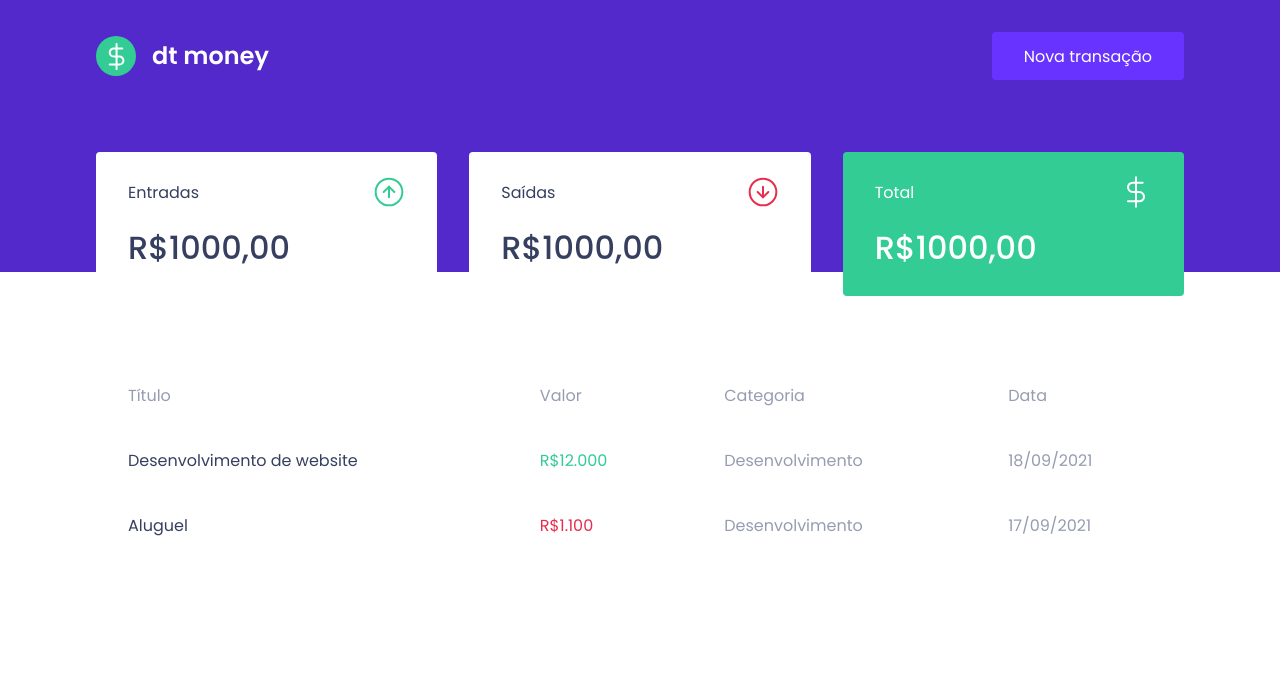
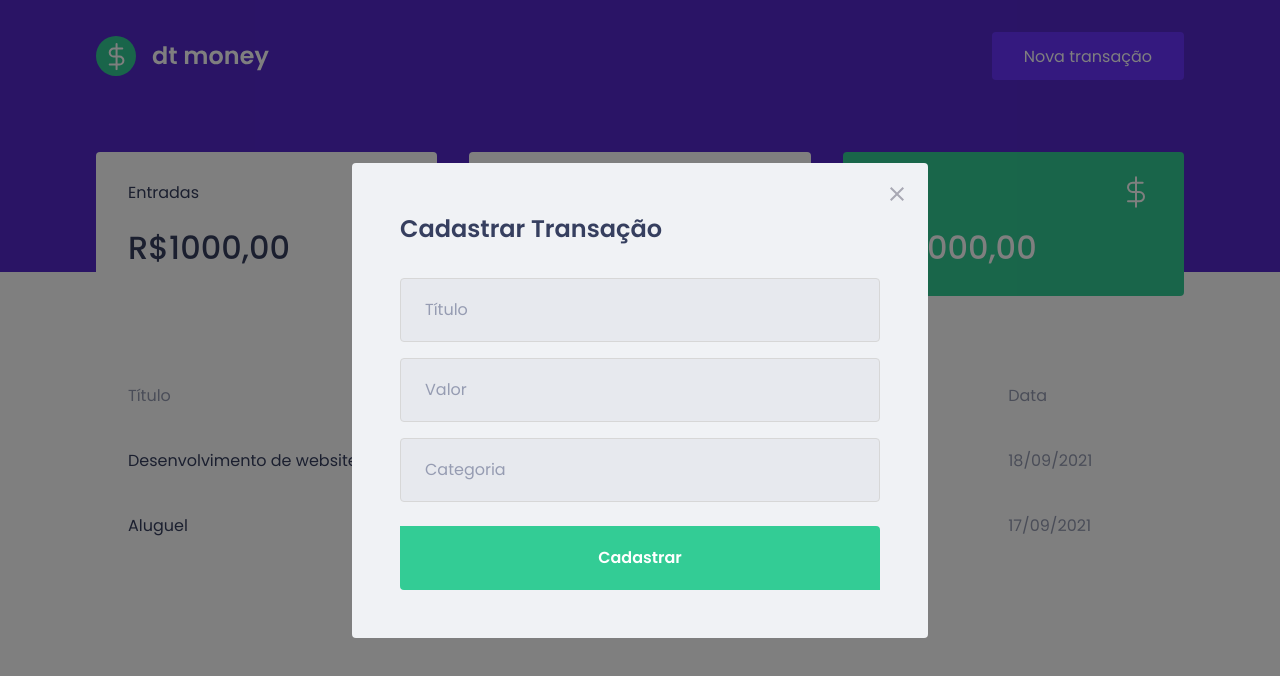
Before and after one commit to CarolLira/DT-Money-ReactJS, a React (Create React App) app: page / in a window 1280 px wide. Both pictures are taken after a click on the button "Nova transação". Shown: the top 676 px of the page. Built offline with nearby package versions, Linux system fonts and the light colour scheme; no server answers; what miragejs would draw is missing.

Commit message:
:sparkles: Create modal with react-modal library

```diff
--- a/package.json
+++ b/package.json
@@ -19,6 +19,7 @@
     "@types/node": "^12.0.0",
     "@types/react": "^17.0.0",
     "@types/react-dom": "^17.0.0",
+    "@types/react-modal": "^3.12.1",
     "@types/styled-components": "^5.1.14",
     "miragejs": "^0.1.41",
     "typescript": "^4.1.2"
--- a/src/App.tsx
+++ b/src/App.tsx
@@ -2,6 +2,9 @@
 import { Header } from './components/Header';
 import { GlobalStyle } from './styles/global';
 import { createServer } from 'miragejs';
+import Modal from 'react-modal';
+import { useState } from 'react';
+import { NewTransactionModal } from './components/NewTransactionModal';
 
 createServer({
   routes() {
@@ -16,16 +19,31 @@
           category: 'Food',
           createdAt: '18/09/2021',
         }
-          ]
+      ];
     });
   }
 });
 
+Modal.setAppElement('#root');
+
 export function App() {
+  const [isNewTransactionModalOpen, setIsNewTransactionModalOpen] = useState(false);
+
+  function handleOpenNewTransactionModal() {
+    setIsNewTransactionModalOpen(true);
+  }
+
+  function handleCloseNewTransactionModal() {
+    setIsNewTransactionModalOpen(false);
+  }
+
   return (
     <>
-      <Header/>
-      <Dashboard/>
+      <Header onOpenNewTransactionModal={handleOpenNewTransactionModal} />
+      <Dashboard />
+      <NewTransactionModal
+        isOpen={isNewTransactionModalOpen}
+        onRequestClose={handleCloseNewTransactionModal} />
       <GlobalStyle />
     </>
   );
--- a/src/components/Header/index.tsx
+++ b/src/components/Header/index.tsx
@@ -1,12 +1,16 @@
 import logoImg from '../../assets/logo.svg';
 import { Container, Content } from './styles';
 
-export function Header() {
+interface HeaderProps {
+    onOpenNewTransactionModal: () => void,
+}
+
+export function Header({onOpenNewTransactionModal}: HeaderProps) {
     return (
         <Container>
             <Content>
                 <img src={logoImg} alt="DT Money" />
-                <button type="button">
+                <button type="button" onClick={onOpenNewTransactionModal}>
                     Nova transação
                 </button>
             </Content>
--- /dev/null
+++ b/src/components/NewTransactionModal/index.tsx
@@ -0,0 +1,33 @@
+import Modal from 'react-modal';
+import { Container } from './styles';
+import closeImg from '../../assets/close.svg';
+
+interface NewTransactionModalProps {
+    isOpen: boolean,
+    onRequestClose: () => void,
+}
+
+export function NewTransactionModal({ isOpen, onRequestClose }: NewTransactionModalProps) {
+    return (
+        <Modal
+            isOpen={isOpen}
+            onRequestClose={onRequestClose}
+            overlayClassName="react-modal-overlay"
+            className="react-modal-content"
+        >
+            <button
+                type="button"
+                onClick={onRequestClose}
+                className="react-modal-close">
+                <img src={closeImg} alt="Fechar modal" />
+            </button>
+            <Container>
+                <h2>Cadastrar Transação</h2>
+                <input placeholder="Título" />
+                <input placeholder="Valor" type="Number" />
+                <input placeholder="Categoria" />
+                <button type="submit">Cadastrar</button>
+            </Container>
+        </Modal>
+    );
+}
--- /dev/null
+++ b/src/components/NewTransactionModal/styles.ts
@@ -0,0 +1,43 @@
+import styled from 'styled-components';
+
+export const Container = styled.div`
+    h2 {
+        color: var(--text-title);
+        font-size: 1.5rem;
+        margin-bottom: 2rem;
+    }
+
+    input {
+        width: 100%;
+        padding: 0 1.5rem;
+        height: 4rem;
+        border-radius: 0.25rem;
+        background: #e7e9ee;
+        border: 1px solid #d7d7d7;
+        font-weight: 400;
+        font-size: 1rem;
+        &::placeholder {
+            color: var(--text-body);
+        }
+        & + input {
+            margin-top: 1rem;
+        }
+    }
+
+    button[type="submit"] {
+        width: 100%;
+        padding:0 1.5rem;
+        height: 4rem;
+        background: var(--green);
+        color: #FFF;
+        border-radius: 0%.25rem;
+        border: 0;
+        font-size: 1rem;
+        font-weight: 600;
+        margin-top: 1.5rem;
+        transition: filter 0.2s;
+        &:hover {
+            filter: brightness(0.9);
+        }
+    }
+`;
--- a/src/styles/global.ts
+++ b/src/styles/global.ts
@@ -49,4 +49,37 @@
         opacity: 0.6;
         cursor: not-allowed;
     }
+
+    .react-modal-overlay {
+        background: rgba(0, 0, 0, 0.5);
+        position: fixed;
+        top: 0;
+        bottom: 0;
+        right: 0;
+        left: 0;
+        display: flex;
+        align-items: center;
+        justify-content: center;
+    }
+
+    .react-modal-content {
+        width: 100%;
+        max-width: 576px;
+        background: var(--background);
+        padding: 3rem;
+        position: relative;
+        border-radius: 0.25rem;
+    }
+
+    .react-modal-close {
+        position: absolute;
+        right: 1.5rem;
+        top: 1.5rem;
+        border: 0;
+        background: transparent;
+        transition: filter 0.2s;
+        &:hover {
+            filter: brightness(0.8);
+        }
+    }
 `;
```
Also changed, not shown: 1 other file (tests, documents, lock files or other folders). Lines whose indentation alone changed are shown as unchanged.
